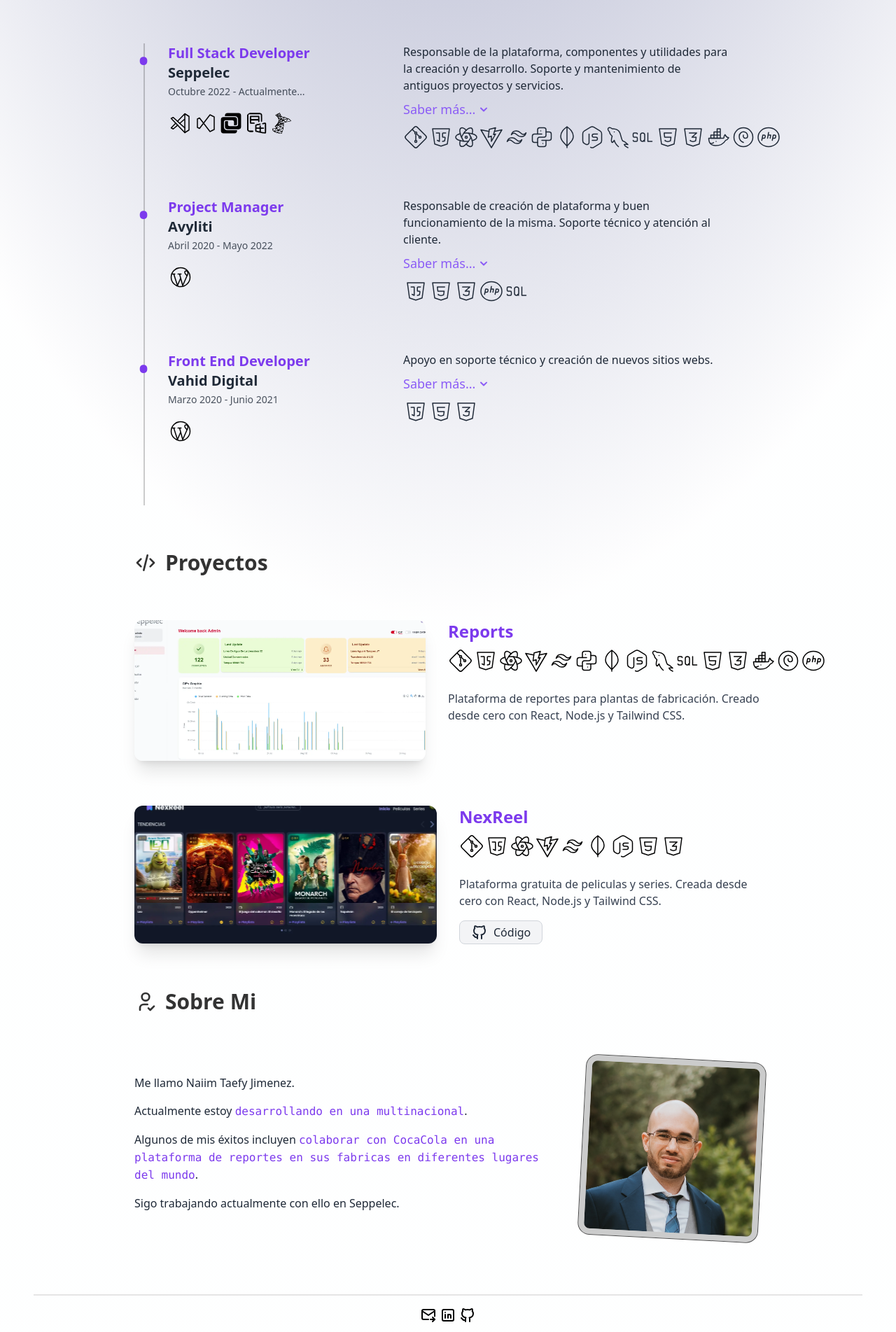
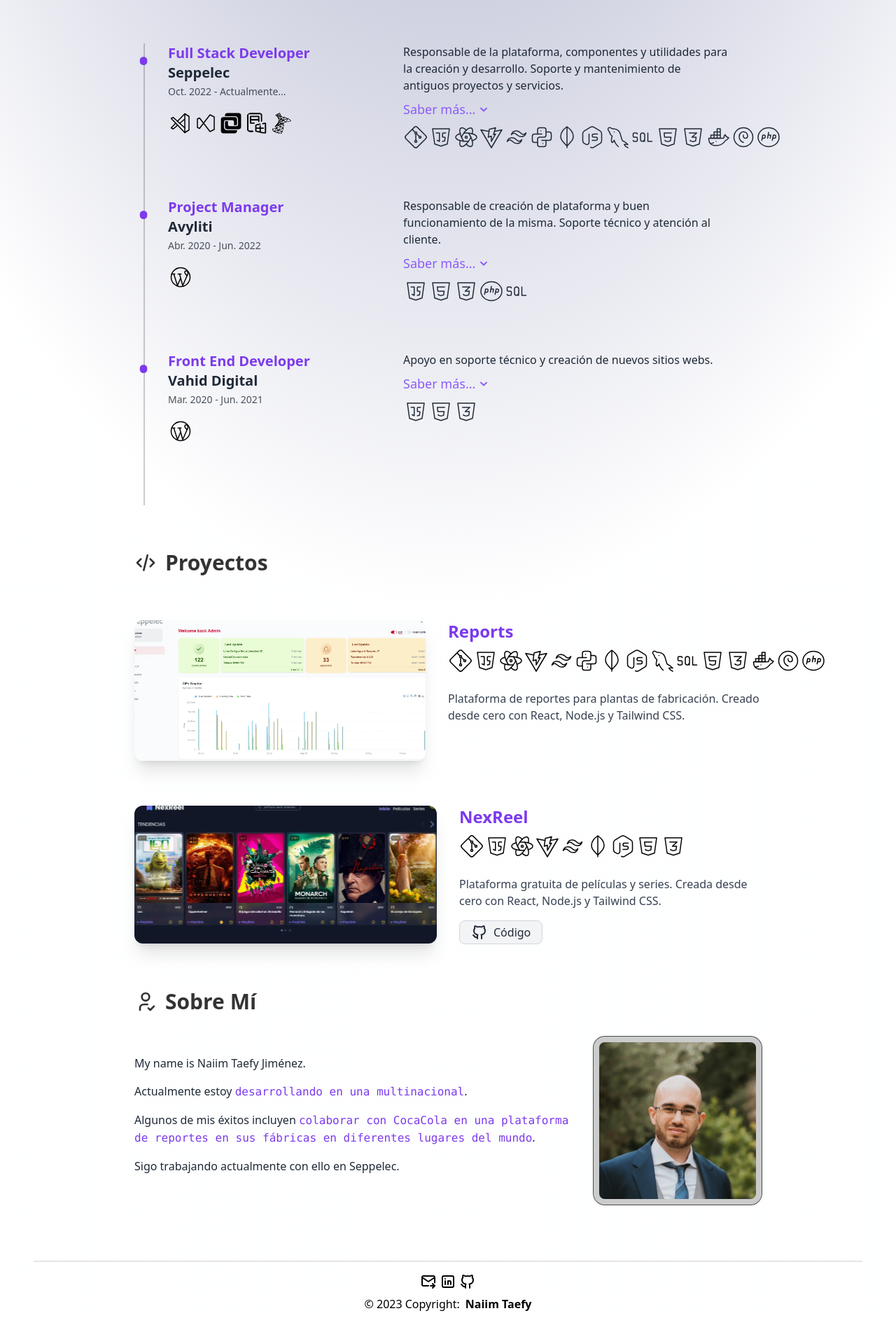
Before and after one commit to Naiimtj/porfolioNaiim, a React (Vite) app: page / in a window 1280 px wide. Shown: the part 680-2583 px from the top of the page at 70% size. Built offline with nearby package versions, Linux system fonts and the light colour scheme.

Commit message:
feat: new translations and small fixers. Language in navbar

```diff
--- a/package.json
+++ b/package.json
@@ -1,6 +1,7 @@
 {
   "name": "portfolio_naiim_taefy",
-  "private": true,
+  "author": "Naiim Taefy Jimenez",
+  "private": false,
   "version": "0.0.0",
   "type": "module",
   "scripts": {
--- a/src/components/AboutMeItem.jsx
+++ b/src/components/AboutMeItem.jsx
@@ -1,45 +1,33 @@
-// import { useTranslation } from "react-i18next";
+import { useTranslation } from "react-i18next";
 
 const AboutMeItem = () => {
-  // const [t] = useTranslation("translation");
+  const [t] = useTranslation("translation");
 
   return (
     <div>
       <div className="relative flex flex-col gap-y-16 mb-20">
         <article className="flex flex-col items-center justify-center gap-8 text-grayLightPortfolio dark:text-grayPortfolio md:flex-row">
           <div className="[&>p]:mb-4 [&>p>strong]:text-lilaLightPortfolio dark:[&>p>strong]:text-lilaPortfolio [&>p>strong]:font-normal [&>p>strong]:font-mono text-pretty order-2 md:order-1">
-            <p>Me llamo Naiim Taefy Jimenez.</p>
+            <p>{t("My name is")} Naiim Taefy Jiménez.</p>
             <p>
-              Actualmente estoy{" "}
-              <strong>desarrollando en una multinacional</strong>.
+              {t("I am currently")}{" "}
+              <strong>{t("developing in a multinational")}</strong>.
             </p>
             <p>
-              Algunos de mis éxitos incluyen{" "}
+              {t("Some of my successes include")}{" "}
               <strong>
-                colaborar con CocaCola en una plataforma de reportes en sus
-                fabricas en diferentes lugares del mundo
+                {t(
+                  "collaborate with CocaCola on a reporting platform at its factories in different parts of the world"
+                )}
               </strong>
               .
             </p>
-            <p>Sigo trabajando actualmente con ello en Seppelec.</p>
-            {/* <p>
-              Como creador de contenido,{" "}
-              <strong>
-                cuento con el canal de habla hispana más visto del mundo en la
-                categoría de{" "}
-                <em className="italic">Software & Game Development</em> en
-                Twitch
-              </strong>
-              . Mi objetivo es mejorar la empleabilidad de la comunidad hispana
-              y el acceso a contenido de calidad.
-            </p> */}
+            <p>{t("I am still working on it at Seppelec")}.</p>
           </div>
           <img
-            width="200"
-            height="200"
             src="/me.png"
             alt="Naiim Taefy"
-            className="order-1 object-cover w-64 h-full p-1 md:order-2 rotate-3 lg:p-2 lg:w-64 aspect-square rounded-2xl bg-black/20 dark:bg-yellow-500/5 ring-1 ring-black/70 dark:ring-white/10"
+            className="order-1 object-cover w-60 h-full p-1 md:order-2 lg:p-2 lg:w-60 aspect-square rounded-2xl bg-black/20 dark:bg-yellow-500/5 ring-1 ring-black/70 dark:ring-white/10"
           />
         </article>
       </div>
--- a/src/components/Experience.jsx
+++ b/src/components/Experience.jsx
@@ -1,23 +1,33 @@
+import { useTranslation } from "react-i18next";
 import ExperienceItem from "./ExperienceItem";
+
+const Experience = () => {
+  const [t] = useTranslation("translation");
 
   const EXPERIENCES = [
     {
-    date: "Octubre 2022 - Actualmente...",
+      date: `Oct. 2022 - ${t("Currently")}...`,
       title: "Full Stack Developer",
       company: "Seppelec",
-    description:
-      "Responsable de la plataforma, componentes y utilidades para la creación y desarrollo. Soporte y mantenimiento de antiguos proyectos y servicios.",
+      description: `${t(
+        "Responsible for the platform, components and utilities for creation and development. Support and maintenance of old projects and services."
+      )}`,
       more: (
         <ul>
-        <li>- Desarrollo multilingüe con I18N para amplia accesibilidad.</li>
-        <li>- Enfoque en diseño UI/UX de estilo minimalista.</li>
           <li>
-          - Diseño de tablas y gráficas (APEXCHARTS), con acciones dinámicas integradas.
+            - {t("Multilingual development with I18N for broad accessibility")}.
           </li>
-        <li>- Optimización de código para mayor eficiencia y rendimiento.</li>
+          <li>- {t("Focus on minimalist style UI/UX design")}.</li>
           <li>
-          - Coordinación con compañeros para resolver las solicitudes de los
-          clientes.
+            -{" "}
+            {t(
+              "Design of tables and graphs (APEXCHARTS), with integrated dynamic actions"
+            )}
+            .
+          </li>
+          <li>- {t("Code optimization for efficiency and performance")}.</li>
+          <li>
+            - {t("Coordination with colleagues to resolve customer request")}.
           </li>
         </ul>
       ),
@@ -47,41 +57,38 @@
       ],
     },
     {
-    date: "Abril 2020 - Mayo 2022",
+      date: `${t("Abr")}. 2020 - Jun. 2022`,
       title: "Project Manager",
       company: "Avyliti",
       description:
-      "Responsable de creación de plataforma y buen funcionamiento de la misma. Soporte técnico y atención al cliente.",
+        `${t('Responsible for the creation of the platform and its proper functioning. Technical support and customer service')}.`,
       more: (
         <ul>
-        <li>- Diseño web incluyendo UX y navegabilidad.</li>
-        <li>- Pasarela de pago y sistema de cobro.</li>
-        <li>- Gestión del contenido audiovisual.</li>
-        <li>- Soporte técnico.</li>
+          <li>- {t('Web design including UX and navigability')}.</li>
+          <li>- {t('Payment gateway and collection system')}.</li>
+          <li>- {t('Audiovisual content management')}.</li>
+          <li>- {t('Technical Support')}.</li>
         </ul>
       ),
       languages: ["JavaScript", "HTML5", "CSS3", "Php", "SQL"],
       programs: ["Wordpress"],
     },
     {
-    date: "Marzo 2020 - Junio 2021",
+      date: "Mar. 2020 - Jun. 2021",
       title: "Front End Developer",
       company: "Vahid Digital",
-    description:
-      "Apoyo en soporte técnico y creación de nuevos sitios webs.",
+      description: `${t('Support in technical support and creation of new web sites')}.`,
       more: (
         <ul>
-        <li>- Diseño web incluyendo UX y navegabilidad.</li>
-        <li>- Gestor de contenido.</li>
-        <li>- Pasarela de pago y sistema de cobro.</li>
+          <li>- {t('Web design including UX and navigability')}.</li>
+          <li>- {t('Content manager')}.</li>
+          <li>- {t('Payment gateway and collection system')}.</li>
         </ul>
       ),
-    languages: ["JavaScript", "HTML5", "CSS3",],
+      languages: ["JavaScript", "HTML5", "CSS3"],
       programs: ["Wordpress"],
     },
   ];
-
-const Experience = () => {
   return (
     <div>
       <ol className="relative mt-16">
--- a/src/components/ProjectItem.jsx
+++ b/src/components/ProjectItem.jsx
@@ -26,7 +26,7 @@
   {
     title: "Reports",
     description:
-      "Plataforma de reportes para plantas de fabricación. Creado desde cero con React, Node.js y Tailwind CSS.",
+      "Reporting platform for manufacturing plants. Built from scratch with React, Node.js and Tailwind CSS.",
     image: "/projects/Home-Seppelec.webp",
     tags: [
       "Git",
@@ -49,7 +49,7 @@
   {
     title: "NexReel",
     description:
-      "Plataforma gratuita de peliculas y series. Creada desde cero con React, Node.js y Tailwind CSS.",
+      "Free platform for movies and series. Built from scratch with React, Node.js and Tailwind CSS.",
     github: "https://github.com/Naiimtj/NexReel",
     image: "/projects/NexReel.webp",
     tags: [
@@ -109,7 +109,7 @@
                     <Close
                       className="inline-block align-middle"
                       size={24}
-                      alt="Cerrar"
+                      alt={t("Close")}
                       onClick={() => setExpandedImage(null)}
                     />
                   </div>
@@ -171,7 +171,7 @@
                 </div>
 
                 <div className="text-gray-700 dark:text-gray-400">
-                  {description}
+                  {t(description)}
                 </div>
                 <footer className="flex items-end justify-start mt-4 gap-x-4">
                   {github && (
--- a/src/layouts/NavBar.jsx
+++ b/src/layouts/NavBar.jsx
@@ -101,11 +101,12 @@
               </Link>
             </nav>
             <ThemeSwitcher />
+            <div className="md:ml-10 md:mt-2 z-50">
+            <NavMenu />
           </div>
+          </div>
+
         </div>
-      </div>
-      <div className="absolute top-6 right-0 z-50">
-        <NavMenu />
       </div>
     </div>
   );
--- a/src/pages/AboutMe.jsx
+++ b/src/pages/AboutMe.jsx
@@ -7,7 +7,7 @@
   const [t] = useTranslation("translation");
   return (
     <SectionContainer id="about-me">
-      <h2 className="flex items-center my-16 text-3xl font-semibold gap-x-3 text-black/80 dark:text-white">
+      <h2 className="flex items-center mt-16 mb-8 text-3xl font-semibold gap-x-3 text-black/80 dark:text-white">
         <ProfileCheck className="size-8" />
         {t("About Me")}
       </h2>
--- a/src/translations/esES/translation.json
+++ b/src/translations/esES/translation.json
@@ -3,7 +3,7 @@
   "name": "nombre",
   "Work Experience": "Experiencia Laboral",
   "Projects": "Proyectos",
-  "About Me": "Sobre Mi",
+  "About Me": "Sobre Mí",
   "Flag": "Bandera",
   "Spanish": "Español",
   "English": "Inglés",
@@ -15,7 +15,7 @@
   "Light": "Claro",
   "Dark": "Oscuro",
   "System": "Sistema",
-  "Hey, I'm": "Hey, soy",
+  "Hey, I'm": "Buenas, soy",
   "Picture Naiim": "Foto Naiim",
   "Front-End Developer": "Desarrollador Front-End",
   "from Madrid, Spain.": "de Madrid, España.",
@@ -24,5 +24,30 @@
   "More": "Saber más",
   "Code": "Código",
   "Preview": "Previsualización",
-  "Get connected with me on social networks:": "Conéctate conmigo en las redes sociales:"
+  "Close": "Cerrar",
+  "Currently": "Actualmente",
+  "Responsible for the platform, components and utilities for creation and development. Support and maintenance of old projects and services.": "Responsable de la plataforma, componentes y utilidades para la creación y desarrollo. Soporte y mantenimiento de antiguos proyectos y servicios.",
+  "Multilingual development with I18N for broad accessibility": "Desarrollo multilingüe con I18N para amplia accesibilidad",
+  "Focus on minimalist style UI/UX design": "Enfoque en diseño UI/UX de estilo minimalista",
+  "Design of tables and graphs (APEXCHARTS), with integrated dynamic actions": "Diseño de tablas y gráficas (APEXCHARTS), con acciones dinámicas integradas",
+  "Code optimization for efficiency and performance": "Optimización de código para mayor eficiencia y rendimiento",
+  "Coordination with colleagues to resolve customer request": "Coordinación con compañeros para resolver las solicitudes de los clientes",
+  "Apr": "Abr",
+  "Responsible for the creation of the platform and its proper functioning. Technical support and customer service": "Responsable de creación de plataforma y buen funcionamiento de la misma. Soporte técnico y atención al cliente",
+  "Web design including UX and navigability": "Diseño web incluyendo UX y navegabilidad",
+  "Payment gateway and collection system": "Pasarela de pago y sistema de cobro",
+  "Audiovisual content management": "Gestión del contenido audiovisual",
+  "Technical Support":"Soporte técnico",
+  "Support in technical support and creation of new web sites":"Apoyo en soporte técnico y creación de nuevos sitios webs",
+  "Content manager": "Gestor de contenido",
+
+  "Get connected with me on social networks:": "Conéctate conmigo en las redes sociales:",
+  "Reporting platform for manufacturing plants. Built from scratch with React, Node.js and Tailwind CSS.": "Plataforma de reportes para plantas de fabricación. Creado desde cero con React, Node.js y Tailwind CSS.",
+  "Free platform for movies and series. Built from scratch with React, Node.js and Tailwind CSS.": "Plataforma gratuita de películas y series. Creada desde cero con React, Node.js y Tailwind CSS.",
+  "My Name is": "Me llamo",
+  "I am currently": "Actualmente estoy",
+  "developing in a multinational": "desarrollando en una multinacional",
+  "Some of my successes include": "Algunos de mis éxitos incluyen",
+  "collaborate with CocaCola on a reporting platform at its factories in different parts of the world": "colaborar con CocaCola en una plataforma de reportes en sus fábricas en diferentes lugares del mundo",
+  "I am still working on it at Seppelec": "Sigo trabajando actualmente con ello en Seppelec"
 }
```
Lines whose indentation alone changed are shown as unchanged.
